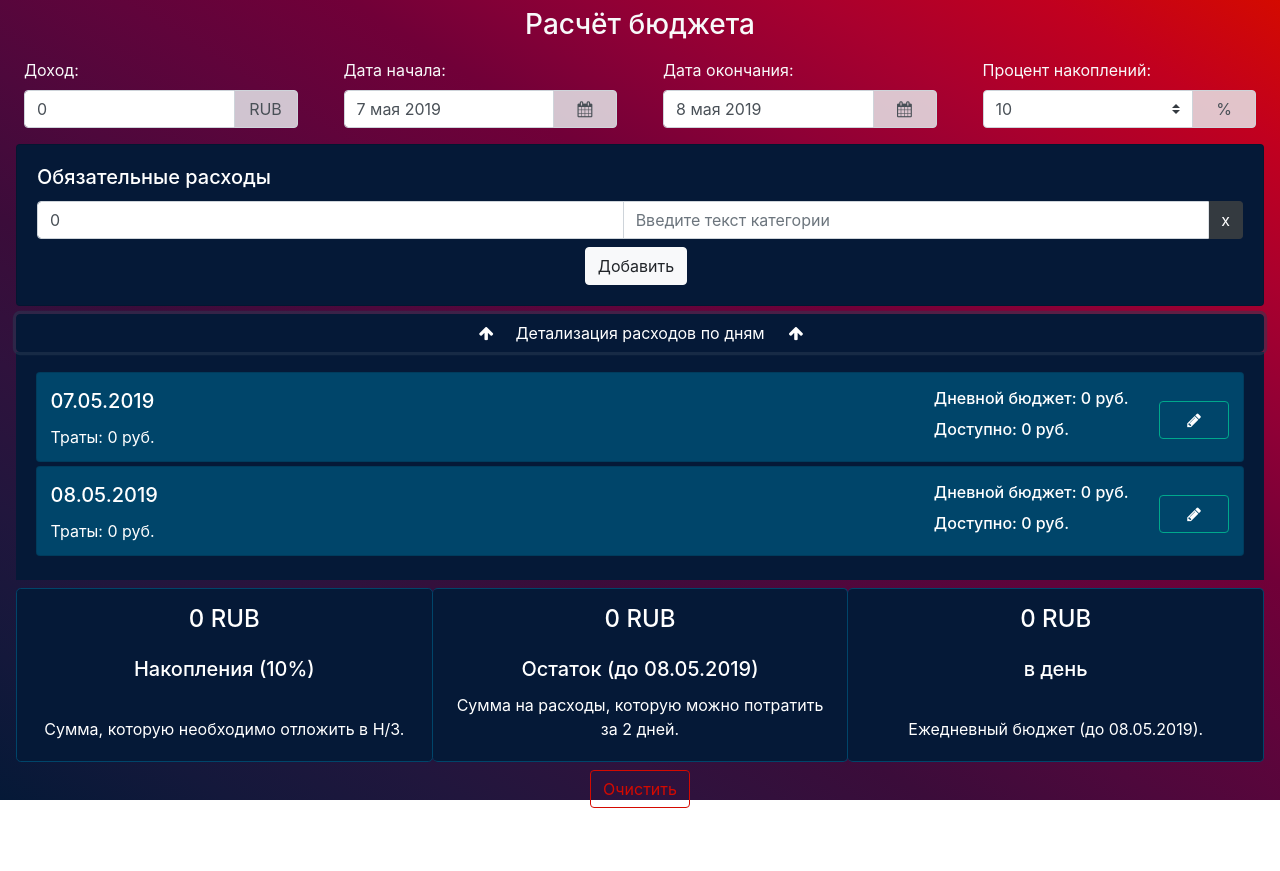
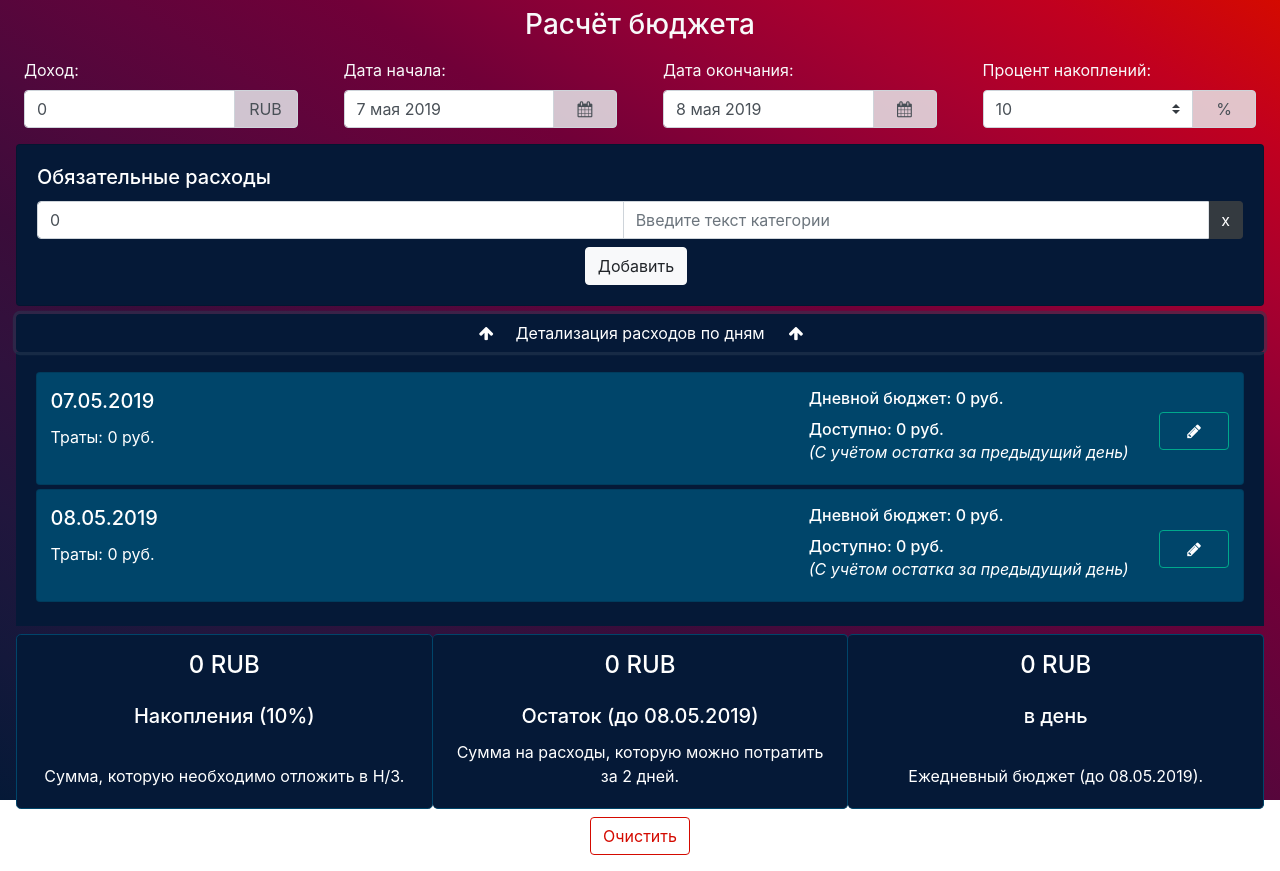
Before and after one commit to okurilo/fin-fast, a React (Create React App) app: page / in a window 1280 px wide. Both pictures are taken after a click on the button "Детализация расходов по дням". Before the commit the page ends 824 px from the top, so only its background shows below. Built offline with nearby package versions, Linux system fonts and the light colour scheme.

Commit message:
[FIX] Fields rename

```diff
--- a/src/components/Day.js
+++ b/src/components/Day.js
@@ -60,9 +60,10 @@ export default class Day extends Component {
                         </div>
                     </div>
                     <div className="col-12 col-lg-5 d-flex flex-column justify-content-end align-items-end">
-                        <div>
+                        <div className="">
                             <h6 className="card-title">Дневной бюджет: {cost.budget} руб.</h6>
-                            <h6 className="card-title">Доступно: {cost.saved} руб.</h6>
+                            <h6 className="card-title mb-1">Доступно: {cost.saved} руб.</h6>
+                            <h6 className="card-title font-weight-normal"><i>(С учётом остатка за предыдущий день)</i></h6>
                         </div>
                     </div>
                     <div className="col-12 col-lg-1 d-flex align-items-center justify-content-end">
```
